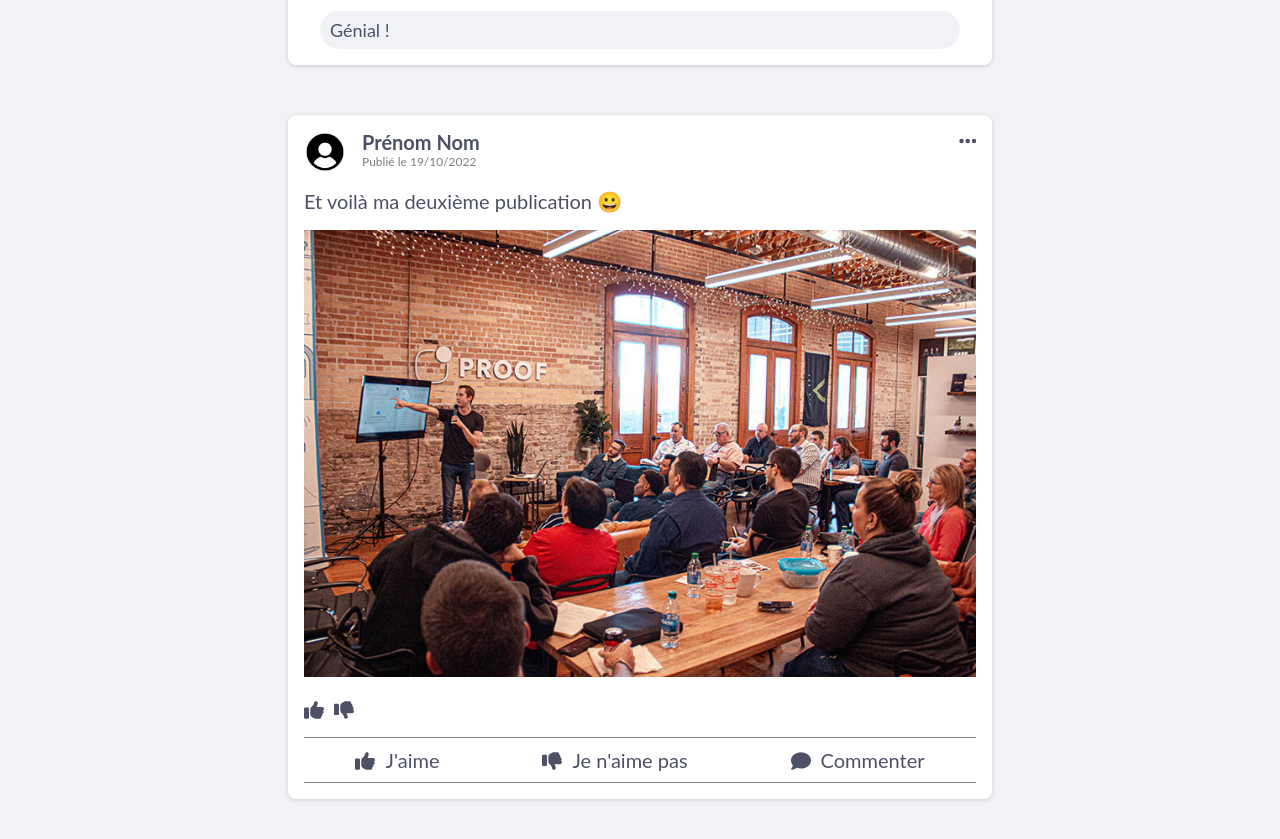
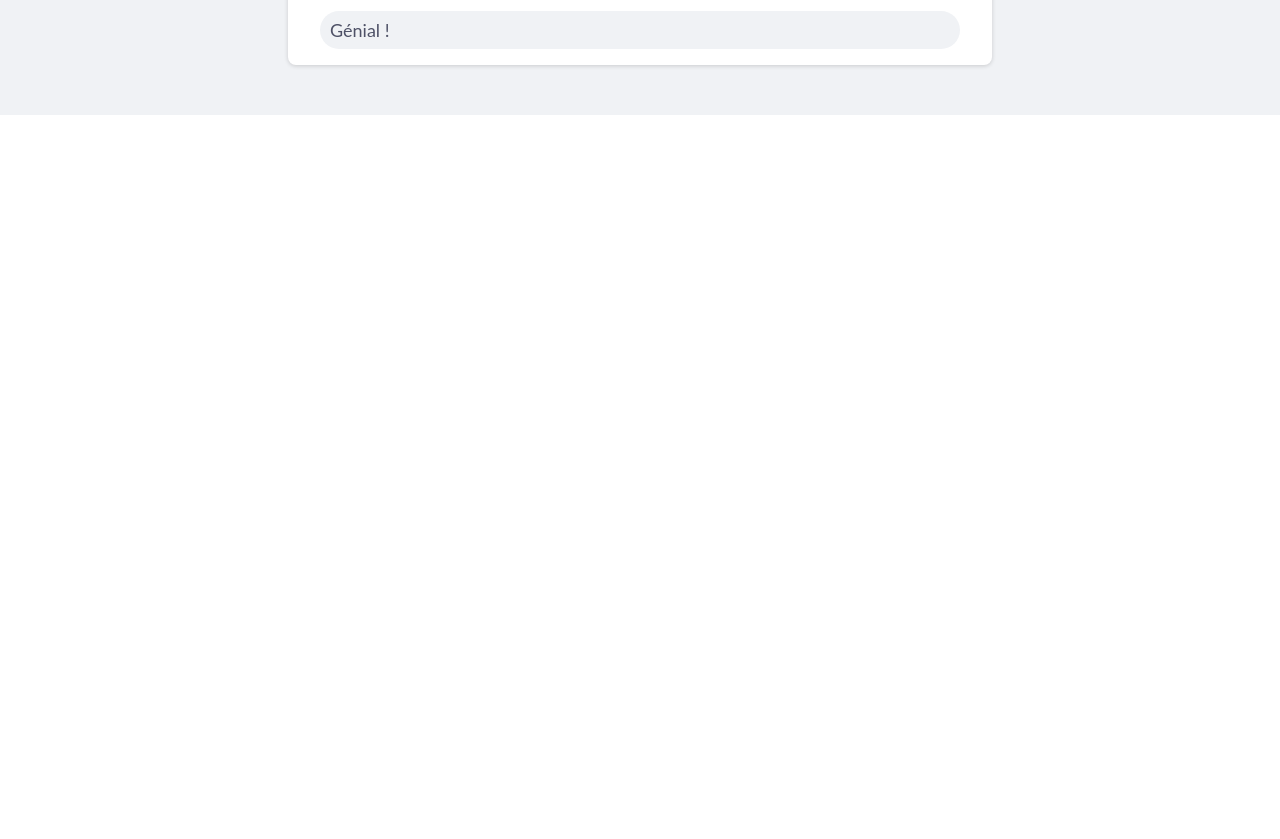
Before and after one commit to Flore-06/P7-Groupomania, a React (Create React App) app in the folder frontend/: page / in a window 1280 px wide. Shown: the part 1532-2371 px from the top of the page. After the commit the page ends 1647 px from the top, so only its background shows below. Built offline with nearby package versions, Linux system fonts and the light colour scheme.

Commit message:
suppression des fichiers et lignes inutiles

```diff
--- a/frontend/src/App.js
+++ b/frontend/src/App.js
@@ -6,8 +6,6 @@ import Editor from './components/Editor';
 import Admin from './components/Admin';
 import Missing from './components/Missing';
 import Unauthorized from './components/Unauthorized';
-import Lounge from './components/Lounge';
-import LinkPage from './components/LinkPage';
 import RequireAuth from './components/RequireAuth';
 import { Routes, Route } from 'react-router-dom';
 import CreatePost from './components/Creation';
@@ -27,7 +25,6 @@ function App() {
         <Route path="login" element={<Login />} />
         <Route path="register" element={<Register />} />
         <Route path="create-post" element={<CreatePost />} />
-        <Route path="linkpage" element={<LinkPage />} />
         <Route path="unauthorized" element={<Unauthorized />} />
 
         {/* we want to protect these routes */}
@@ -46,10 +43,6 @@ function App() {
           <Route path="admin" element={<Admin />} />
         </Route>
 
-        <Route element={<RequireAuth allowedRoles={[ROLES.Editor, ROLES.Admin]} />}>
-          <Route path="lounge" element={<Lounge />} />
-        </Route>
-
         {/* catch all */}
         <Route path="*" element={<Missing />} />
       </Route>
--- a/frontend/src/components/Home.js
+++ b/frontend/src/components/Home.js
@@ -1,7 +1,6 @@
 import { useNavigate, Link } from "react-router-dom";
 import { useContext } from "react";
 
-/*Ajouté pour le dropdown menu*/
 import { useState, useEffect, useRef } from "react";
 
 import AuthContext from "../context/AuthProvider";
@@ -21,7 +20,7 @@ const Home = () => {
 
 
 
-    /*Ajouté pour le dropdown menu*/
+    /*Pour fermer le Dropdown menu*/
     const [open, setOpen] = useState(false);
     let menuRef = useRef();
     useEffect(() => {
@@ -40,27 +39,14 @@ const Home = () => {
 
     });
 
+    /* Pour se déconnecter */
     const logout = async () => {
         // if used in more components, this should be in context
         // axios to /logout endpoint
         setAuth({});
-        navigate('/linkpage');
+        navigate('/login');
     }
 
-    /*const loadPosts = async (e) => {
-        try {
-            const response = await axios.post(LOAD_POST_URL,
-                {
-                    headers: { 'Content-Type': 'application/json' },
-                    withCredentials: true
-                }
-            );
-            console.log(JSON.stringify(response?.data));
-            //console.log(JSON.stringify(response));
-
-        } catch (err) {
-            console.log(err);
-        }*/
 
     return (
         <main class="light-background">
@@ -86,60 +72,6 @@ const Home = () => {
                 <Route path="*" element={<CreatePost />} />
             </Routes>
 
-            {/*
-            <section class="posts bg-light-grey">
-                <div class="create-post post">
-                    <form>
-                        <div class="post-info create-post__message">
-                            <div class="post-info__user">
-                                <img
-                                    src="/default-user-icon.png"
-                                    alt="icone utilisateur par défaut"
-                                    class="user-default-image"
-                                ></img>
-                                <div class="post__name-date">
-                                    <p class="user-name">Prénom Nom</p>
-                                </div>
-                            </div>
-
-                            <div class="create-post__text">
-                                <textarea
-                                    class="create-post__posttextarea"
-                                    v-model="myText"
-                                    placeholder="Que voulez-vous partager ?"
-                                    aria-label="Un champ de texte pour créer un post"
-                                ></textarea>
-                            </div>
-                        </div>
-
-
-                        <div class="create-post__div create-post__fileinput">
-                            <label for="myImage">
-                                <div class="icone-new-add-file">
-                                <FontAwesomeIcon icon={faPlus} className="icone-a-droite icone-new-add-file"/>
-                                <FontAwesomeIcon icon={faImage} className="icone-a-droite icone-new-add-file"/>
-                                </div>
-
-                                <input
-                                    type="file"
-                                    id="myImage"
-                                    class="default-css-add-file"
-                                    change="onFileChange"
-                                />
-                            </label>
-                            <button
-                                class="create-post__btn"
-                                type="submit"
-                            >
-                                Publier
-                                <FontAwesomeIcon icon={faPaperPlane} className="icone-a-droite"/>
-                            </button>
-                        </div>
-                    </form>
-                </div>
-            </section>
-            */}
-
             <section class="posts bg-light-grey">
                 <div class="post">
                     <div>
@@ -155,16 +87,8 @@ const Home = () => {
                                     <p class="published-date">Publié le 19/10/2022</p>
                                 </div>
 
-                                {/*
-                                <FontAwesomeIcon
-                                    icon={faEllipsisH}
-                                    className="icone-params-posts"
-                                    aria-label="Actions pour cette publication"
-                                    aria-haspopup="menu"
-                                />
-                                */}
 
-                                {/*Ajouté pour le dropdown menu*/}
+                                {/*dropdown menu pour effectuer des actions sur un post*/}
                                 <div className='menu-container' ref={menuRef}>
                                     <div className='menu-trigger' onClick={()=>{setOpen(!open)}}>
                                         <FontAwesomeIcon
@@ -245,70 +169,31 @@ const Home = () => {
                         </div>
                     </div>
                 </div>
-
-
-                <div class="post">
-                    <div>
-                        <div class="post-info">
-                            <div class="post-info__user">
-                                <img
-                                    src="/default-user-icon.png"
-                                    alt="icone utilisateur par défaut"
-                                    class="user-default-image"
-                                ></img>
-                                <div class="post__name-date">
-                                    <p class="user-name">Prénom Nom</p>
-                                    <p class="published-date">Publié le 19/10/2022</p>
-                                </div>
-
-                                <FontAwesomeIcon icon={faEllipsisH} className="icone-params-posts"/>
-                            </div>
-
-                            <div class="post-info__message">
-                                <p class="texte-publi">
-                                    Et voilà ma deuxième publication 😀
-                                </p>
-                                <img
-                                    src="/conference.jpg"
-                                    alt="conference sur le marketing 20/10/2022"
-                                    class="post-image"
-                                ></img>
-
-                            </div>
-                        </div>
-
-
-                        <div class="post-likes">
-                        <FontAwesomeIcon icon={faThumbsUp}/>
-                        <FontAwesomeIcon icon={faThumbsDown} className="icone-a-droite"/>
-                        </div>
-
-                        <div class="post-advice">
-                            <div class="post-advice__buttons">
-                                <label for="myLike">
-                                    <FontAwesomeIcon icon={faThumbsUp} className="icone-a-gauche icone-contour"/>
-                                    J'aime
-                                </label>
-                                <label for="myLike">
-                                    <FontAwesomeIcon icon={faThumbsDown} className="icone-a-gauche icone-contour"/>
-                                    Je n'aime pas
-                                </label>
-                                <label for="myComment">
-                                    <FontAwesomeIcon icon={faComment} className="icone-a-gauche icone-contour"/>
-                                    Commenter
-                                </label>
-                            </div>
-
-                        </div>
-                    </div>
-                </div>
             </section>
         </main>
 
     );
+
+
+    /*const loadPosts = async (e) => {
+        try {
+            const response = await axios.post(LOAD_POST_URL,
+                {
+                    headers: { 'Content-Type': 'application/json' },
+                    withCredentials: true
+                }
+            );
+            console.log(JSON.stringify(response?.data));
+            //console.log(JSON.stringify(response));
+
+        } catch (err) {
+            console.log(err);
+        }*/
+
+
 }
 
-/*Ajouté pour le dropdown menu*/
+/*Création de la fonction dropdown menu*/
 function DropdownItem(props){
     return(
         <li className = 'dropdownItem'>
--- a/frontend/src/components/LinkPage.js
+++ /dev/null
@@ -1,20 +0,0 @@
-import { Link } from "react-router-dom"
-
-const LinkPage = () => {
-    return (
-        <section>
-            <h1>Liens</h1>
-            <br />
-            <h2>Public</h2>
-            <Link to="/login">Se connecter</Link>
-            <Link to="/register">S'inscrire</Link>
-            <br />
-            <h2>Privé</h2>
-            <Link to="/">Accueil</Link>
-            <Link to="/editor">Page d'éditeur</Link>
-            <Link to="/admin">Page d'adminisatrateur</Link>
-        </section>
-    )
-}
-
-export default LinkPage
--- a/frontend/src/components/Lounge.js
+++ /dev/null
@@ -1,16 +0,0 @@
-import { Link } from "react-router-dom"
-
-const Lounge = () => {
-    return (
-        <section>
-            <h1>The Lounge</h1>
-            <br />
-            <p>Admins and Editors can hang out here.</p>
-            <div className="flexGrow">
-                <Link to="/">Accueil</Link>
-            </div>
-        </section>
-    )
-}
-
-export default Lounge
--- a/frontend/src/index.css
+++ b/frontend/src/index.css
@@ -421,11 +421,10 @@ text-decoration: none;
 
 
 
-/* AJouté pour le dropdown menu */
+/* Réglages pour le dropdown menu */
 .menu-trigger FontAwesomeIcon{
     position: absolute;
     top: 20px;
-    /*right: 20px;*/
     right: 10px;
     height: 60px;
     width: 60px;
@@ -438,7 +437,6 @@ text-decoration: none;
   .dropdown-menu{
     position: absolute;
     top: 50px;
-    /*right: 20px;*/
     right: 10px;
     background-color: #fff;
     border-radius: 8px;
@@ -457,7 +455,6 @@ text-decoration: none;
     content: '';
     position: absolute;
     top: -10px;
-    /*right: 20px;*/
     right: 10px;
     /*box-shadow: rgba(0, 0, 0, 0.3) 0px 1px 7px;*/
     z-index: 0;
@@ -500,7 +497,6 @@ text-decoration: none;
 
   .dropdownItem{
     display: flex;
-    /*margin: 10px auto;*/
   }
 
   .dropdownItem img{
```
Also changed, not shown: 1 other file (tests, documents, lock files or other folders).
